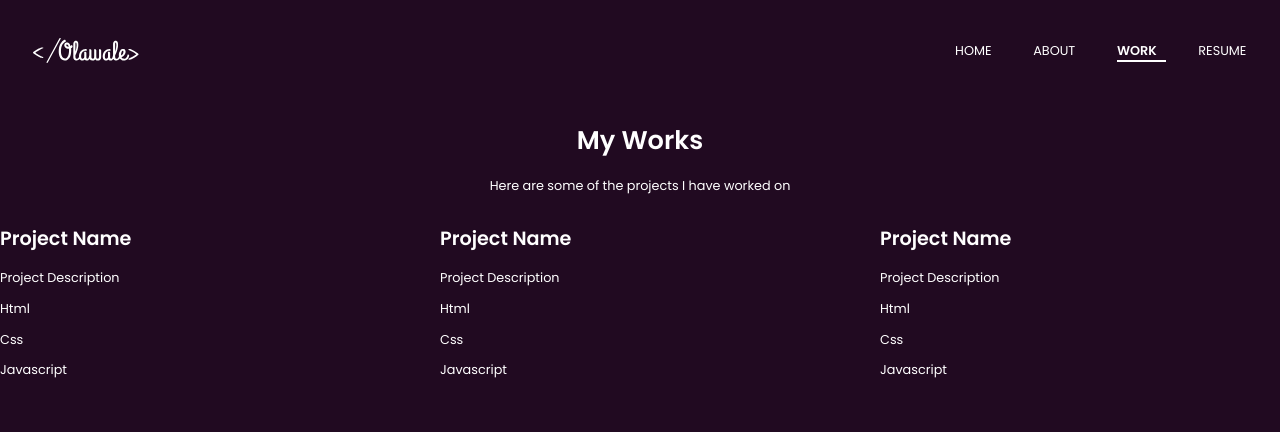
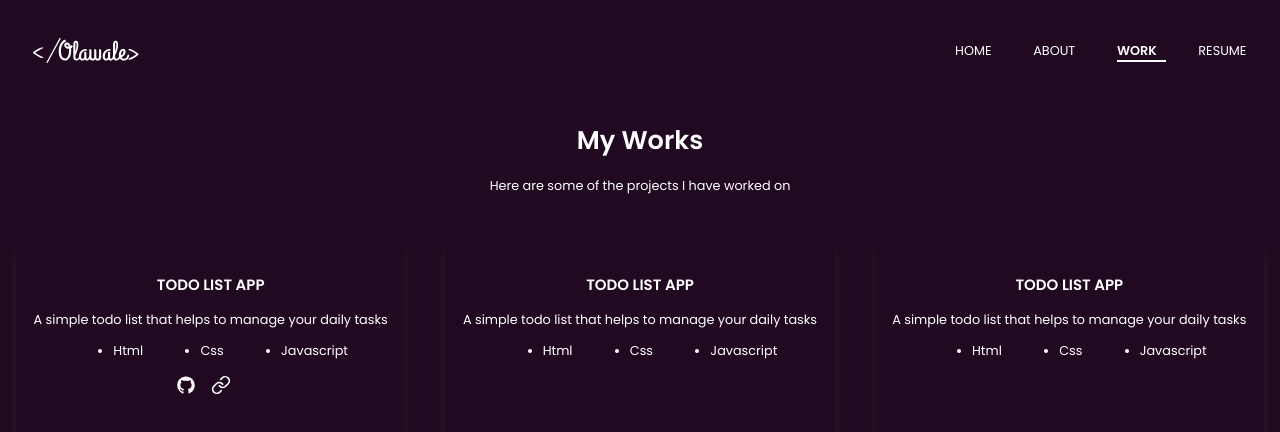
Before and after one commit to iwa-temmy/olawalecodes, a React (Create React App) app: page /work in a window 1280 px wide. Shown: the top 432 px of the page. Built offline with nearby package versions, Linux system fonts and the light colour scheme.

Commit message:
my works page almost completed

```diff
--- a/src/assets/css/style.css
+++ b/src/assets/css/style.css
@@ -84,7 +84,42 @@ a {
   display: grid;
   grid-template-columns: repeat(3, 1fr);
   grid-gap: 2.5rem;
-  margin: 0 auto;
+  margin: 2rem 0;
+  padding: 1rem;
+}
+.cards .card {
+  max-width: 500px;
+  height: 200px;
+  box-shadow: 0 5px 10px rgba(94, 84, 84, 0.2);
+  transition: 0.7s linear;
+  padding: 1rem;
+  border-radius: 8px;
+  position: relative;
+}
+.cards .card:hover {
+  transform: translateY(-5px);
+  background-image: linear-gradient(to right, #210a21, #2c0d2d, #390e39, #460f46, #530e53);
+}
+.cards .card .card-title {
+  text-align: center;
+  text-transform: uppercase;
+}
+.cards .card .card-content .description {
+  text-align: center;
+}
+.cards .card .card-content .stack {
+  display: flex;
+  justify-content: space-evenly;
+  align-items: center;
+  flex-wrap: wrap;
+  gap: 1rem;
+}
+.cards .card .card-content .cta-buttons {
+  display: flex;
+  justify-content: center;
+}
+.cards .card .card-content .cta-buttons a {
+  font-size: 20px;
 }
 
 @media (max-width: 35em) {
--- a/src/assets/scss/style.scss
+++ b/src/assets/scss/style.scss
@@ -62,12 +62,51 @@
 }
 
 //Works Page Styles
-.cards{
+.cards {
   display: grid;
   grid-template-columns: repeat(3, 1fr);
   grid-gap: 2.5rem;
-  margin: 0 auto;
+  margin: 2rem 0;
+  padding: 1rem;
+
+  .card {
+    max-width: 500px;
+    height: 200px;
+    box-shadow: 0 5px 10px rgba(94, 84, 84, 0.2);
+    transition: 0.7s linear;
+    padding: 1rem;
+    border-radius: 8px;
+    position: relative;
+    &:hover{
+      transform: translateY(-5px);
+      background-image: linear-gradient(to right, #210a21, #2c0d2d, #390e39, #460f46, #530e53);
+    }
+    .card-title{
+      text-align: center;
+      text-transform: uppercase;
+    }
+    .card-content{
+      .description{
+        text-align: center;
+      }
+      .stack{
+        display: flex;
+        justify-content: space-evenly;
+        align-items: center;
+        flex-wrap: wrap;
+        gap: 1rem;
+      }
+      .cta-buttons{
+        display: flex;
+        justify-content: center;
+        a{
+          font-size: 20px;
+        }
+      }
+    }
+  }
 }
+
 //Media Query
 @media (max-width: 35em) {
   .home {
--- a/src/components/works/index.js
+++ b/src/components/works/index.js
@@ -1,5 +1,8 @@
 import React from 'react'
 import Navbar from '../navbar';
+import * as FiIcons from "react-icons/fi";
+import * as AiIcons from 'react-icons/ai';
+import { Link } from 'react-router-dom';
 
 const Works = () => {
   return (
@@ -10,30 +13,40 @@ const Works = () => {
       <section>
         <div className="cards">
           <div className="card">
-            <h2>Project Name</h2>
-            <p>Project Description</p>
-            <div className="stack">
-              <p>Html</p>
-              <p>Css</p>
-              <p>Javascript</p>
+            <h3 className="card-title">Todo List App</h3>
+            <div className="card-content">
+              <p className="description">A simple todo list that helps to manage your daily tasks</p>
+              <ul className="stack">
+                <li>Html</li>
+                <li>Css</li>
+                <li>Javascript</li>
+              </ul>
+              <div className="cta-buttons">
+                <Link to={{ pathname: "https://github.com/iwa-temmy/todo-app" }}><AiIcons.AiOutlineGithub /></Link>
+                <Link to={{ pathname: "https://devctodoapp.netlify.app/" }}><FiIcons.FiLink /></Link>
+              </div>
             </div>
           </div>
           <div className="card">
-            <h2>Project Name</h2>
-            <p>Project Description</p>
-            <div className="stack">
-              <p>Html</p>
-              <p>Css</p>
-              <p>Javascript</p>
+            <h3 className="card-title">Todo List App</h3>
+            <div className="card-content">
+              <p className="description">A simple todo list that helps to manage your daily tasks</p>
+              <ul className="stack">
+                <li>Html</li>
+                <li>Css</li>
+                <li>Javascript</li>
+              </ul>
             </div>
           </div>
           <div className="card">
-            <h2>Project Name</h2>
-            <p>Project Description</p>
-            <div className="stack">
-              <p>Html</p>
-              <p>Css</p>
-              <p>Javascript</p>
+            <h3 className="card-title">Todo List App</h3>
+            <div className="card-content">
+              <p className="description">A simple todo list that helps to manage your daily tasks</p>
+              <ul className="stack">
+                <li>Html</li>
+                <li>Css</li>
+                <li>Javascript</li>
+              </ul>
             </div>
           </div>
         </div>
```
